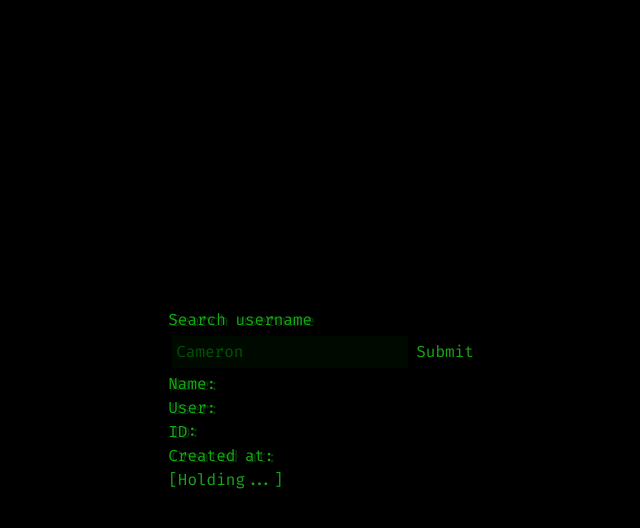
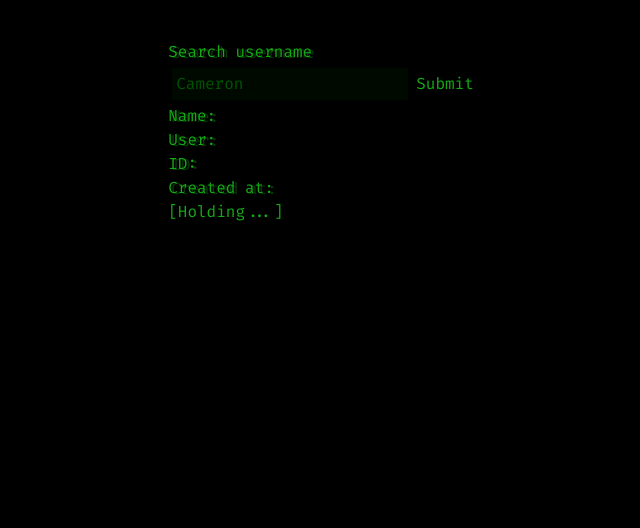
Before and after one commit to brunomariz/tweet-analytics, a React (Create React App) app: page /analytics in a window 1280 px wide. Shown: the top 528 px of the page, without its empty margins (317-957 px from the left). Built offline with nearby package versions, Linux system fonts and the light colour scheme.

Commit message:
change padding

```diff
--- a/src/routes/Analytics.tsx
+++ b/src/routes/Analytics.tsx
@@ -22,7 +22,7 @@ const Analytics = (props: Props) => {
   };
 
   return (
-    <div className="flex h-screen w-full bg-black text-hacker-green justify-center items-center">
+    <div className="flex h-full min-h-screen w-full bg-black text-hacker-green justify-center items-top py-10">
       <div>
         <UserInfo onData={onData}></UserInfo>
         {isFetching ? (
```
